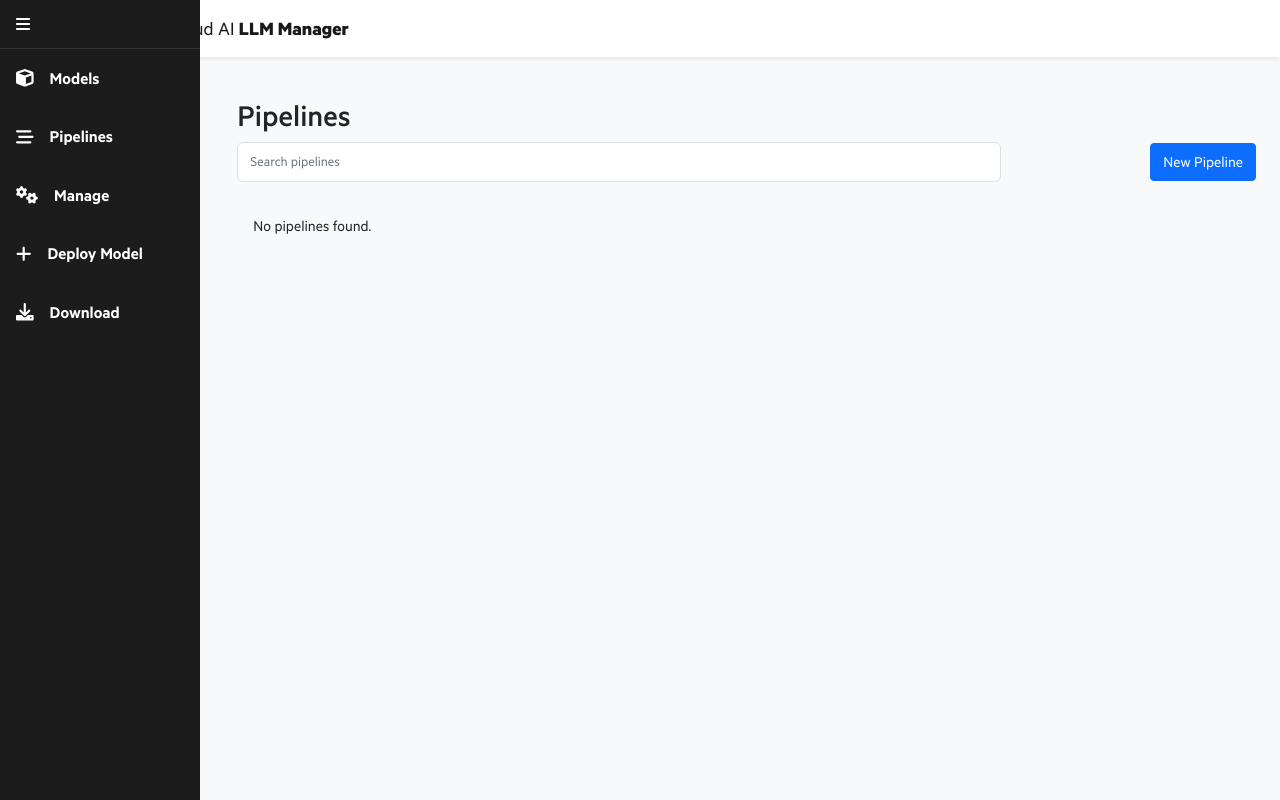
After one commit to AlexanderOllman/ModelManager, a Flask app: page /pipelines in a window 1280 px wide. The commit adds this page. Run offline with Flask 3, Linux system fonts and the light colour scheme; some libraries are stand-ins or nearby versions.

```diff
--- a/app.py
+++ b/app.py
@@ -793,6 +793,9 @@ def download_model():
 
     return Response(generate(), mimetype='text/event-stream')
 
+@app.route('/pipelines')
+def pipelines():
+    return render_template('pipelines.html')
 
 if __name__ == '__main__':
 # Example usage
--- a/templates/base.html
+++ b/templates/base.html
@@ -27,6 +27,12 @@
                             <a class="nav-link" href="/models">
                                 <i class="fas fa-cube"></i>
                                 <span>Models</span>
+                            </a>
+                        </li>
+                        <li class="nav-item">
+                            <a class="nav-link" href="/pipelines">
+                                <i class="fas fa-stream"></i>
+                                <span>Pipelines</span>
                             </a>
                         </li>
                         <li class="nav-item">
--- /dev/null
+++ b/templates/pipelines.html
@@ -0,0 +1,218 @@
+{% extends "base.html" %}
+
+{% block content %}
+<div id="copySuccessModal" class="copy-success-modal" style="display: none;">
+    <span id="copySuccessMessage"></span>
+</div>
+
+<h2 class="mt-4">Pipelines</h2>
+<div class="mb-3 d-flex justify-content-between align-items-center">
+    <input type="text" id="pipelineSearch" class="form-control w-75" placeholder="Search pipelines">
+    <button id="addPipelineBtn" class="btn btn-primary">New Pipeline</button>
+</div>
+
+<div id="pipelines-container">
+    <!-- Pipeline cards will be inserted here -->
+</div>
+
+<!-- Pipeline Form Modal -->
+<div id="pipeline-form" class="mt-4" style="display: none;">
+    <h3>New Pipeline</h3>
+    <form id="newPipelineForm">
+        <div class="pipeline-form-container">
+            <!-- Column 1 -->
+            <div class="pipeline-column">
+                <h4>Column 1</h4>
+                <div class="column-content">
+                    <!-- Content for Column 1 will be added here -->
+                </div>
+            </div>
+
+            <!-- Column 2 -->
+            <div class="pipeline-column">
+                <h4>Column 2</h4>
+                <div class="column-content">
+                    <!-- Content for Column 2 will be added here -->
+                </div>
+            </div>
+
+            <!-- Column 3 -->
+            <div class="pipeline-column">
+                <h4>Column 3</h4>
+                <div class="column-content">
+                    <!-- Content for Column 3 will be added here -->
+                </div>
+            </div>
+        </div>
+
+        <!-- Bottom Actions -->
+        <div class="form-actions mt-4">
+            <button type="button" id="cancelPipeline" class="btn btn-secondary">Cancel</button>
+            <button type="submit" class="btn btn-primary">Save Pipeline</button>
+        </div>
+    </form>
+</div>
+{% endblock %}
+
+{% block scripts %}
+<script>
+// Helper Functions
+function createPipelineCards(data) {
+    const container = document.getElementById('pipelines-container');
+    container.innerHTML = '';
+
+    if (!data || data.length === 0) {
+        container.innerHTML = '<p>No pipelines found.</p>';
+        return;
+    }
+
+    data.forEach(pipeline => {
+        const card = document.createElement('div');
+        card.className = 'pipeline-card';
+        card.innerHTML = `
+            <div class="status-badge ${pipeline.status === 'active' ? 'ready' : 'not-ready'}">
+                ${pipeline.status}
+            </div>
+
+            <div class="deployment-date">
+                Created ${new Date(pipeline.createdAt).toLocaleString()}
+            </div>
+
+            <div class="pipeline-name">
+                ${pipeline.name}
+            </div>
+
+            <div class="pipeline-description">
+                ${pipeline.description || 'No description'}
+            </div>
+
+            <div class="pipeline-stats">
+                <span class="stat-item">Steps: ${pipeline.steps}</span>
+                <div class="divider"></div>
+                <span class="stat-item">Models: ${pipeline.models}</span>
+            </div>
+        `;
+
+        container.appendChild(card);
+    });
+}
+
+// Event Handlers
+function showPipelineForm() {
+    document.getElementById('pipelines-container').style.display = 'none';
+    document.getElementById('pipelineSearch').style.display = 'none';
+    document.getElementById('addPipelineBtn').style.display = 'none';
+    document.getElementById('pipeline-form').style.display = 'block';
+}
+
+function hidePipelineForm() {
+    document.getElementById('pipelines-container').style.display = 'grid';
+    document.getElementById('pipelineSearch').style.display = 'block';
+    document.getElementById('addPipelineBtn').style.display = 'block';
+    document.getElementById('pipeline-form').style.display = 'none';
+    document.getElementById('newPipelineForm').reset();
+}
+
+function filterPipelines() {
+    const searchTerm = document.getElementById('pipelineSearch').value.toLowerCase();
+    document.querySelectorAll('.pipeline-card').forEach(card => {
+        const name = card.querySelector('.pipeline-name').textContent.toLowerCase();
+        const description = card.querySelector('.pipeline-description').textContent.toLowerCase();
+        if (name.includes(searchTerm) || description.includes(searchTerm)) {
+            card.style.display = '';
+        } else {
+            card.style.display = 'none';
+        }
+    });
+}
+
+// Event Listeners
+document.addEventListener('DOMContentLoaded', function() {
+    // Add event listeners
+    document.getElementById('pipelineSearch').addEventListener('input', filterPipelines);
+    document.getElementById('addPipelineBtn').addEventListener('click', showPipelineForm);
+    document.getElementById('cancelPipeline').addEventListener('click', hidePipelineForm);
+
+    // Initialize with empty data for now
+    createPipelineCards([]);
+});
+
+// Add stylesheet
+const styleSheet = document.createElement('style');
+styleSheet.textContent = `
+    #pipelines-container {
+        display: grid;
+        grid-template-columns: repeat(auto-fill, minmax(320px, 1fr));
+        gap: 2rem;
+        padding: 1rem;
+    }
+
+    .pipeline-card {
+        background-color: #ffffff;
+        border-radius: 8px;
+        padding: 1.5rem;
+        box-shadow: 0 2px 4px rgba(0,0,0,0.1);
+        position: relative;
+        transition: transform 0.2s, box-shadow 0.2s;
+    }
+
+    .pipeline-card:hover {
+        transform: translateY(-2px);
+        box-shadow: 0 4px 8px rgba(0,0,0,0.15);
+    }
+
+    .pipeline-form-container {
+        display: grid;
+        grid-template-columns: repeat(3, 1fr);
+        gap: 1.5rem;
+        margin-bottom: 2rem;
+    }
+
+    .pipeline-column {
+        background-color: #f8f9fa;
+        border-radius: 8px;
+        padding: 1rem;
+        min-height: 400px;
+    }
+
+    .pipeline-column h4 {
+        margin-bottom: 1rem;
+        padding-bottom: 0.5rem;
+        border-bottom: 2px solid #dee2e6;
+    }
+
+    .column-content {
+        min-height: 350px;
+    }
+
+    .form-actions {
+        display: flex;
+        justify-content: flex-end;
+        gap: 1rem;
+        padding-top: 1rem;
+        border-top: 1px solid #dee2e6;
+    }
+
+    .pipeline-stats {
+        display: flex;
+        align-items: center;
+        gap: 1rem;
+        margin-top: 1rem;
+        padding-top: 1rem;
+        border-top: 1px solid #dee2e6;
+    }
+
+    .stat-item {
+        font-size: 0.9rem;
+        color: #6c757d;
+    }
+
+    .divider {
+        width: 1px;
+        height: 20px;
+        background-color: #dee2e6;
+    }
+`;
+document.head.appendChild(styleSheet);
+</script>
+{% endblock %}
```
